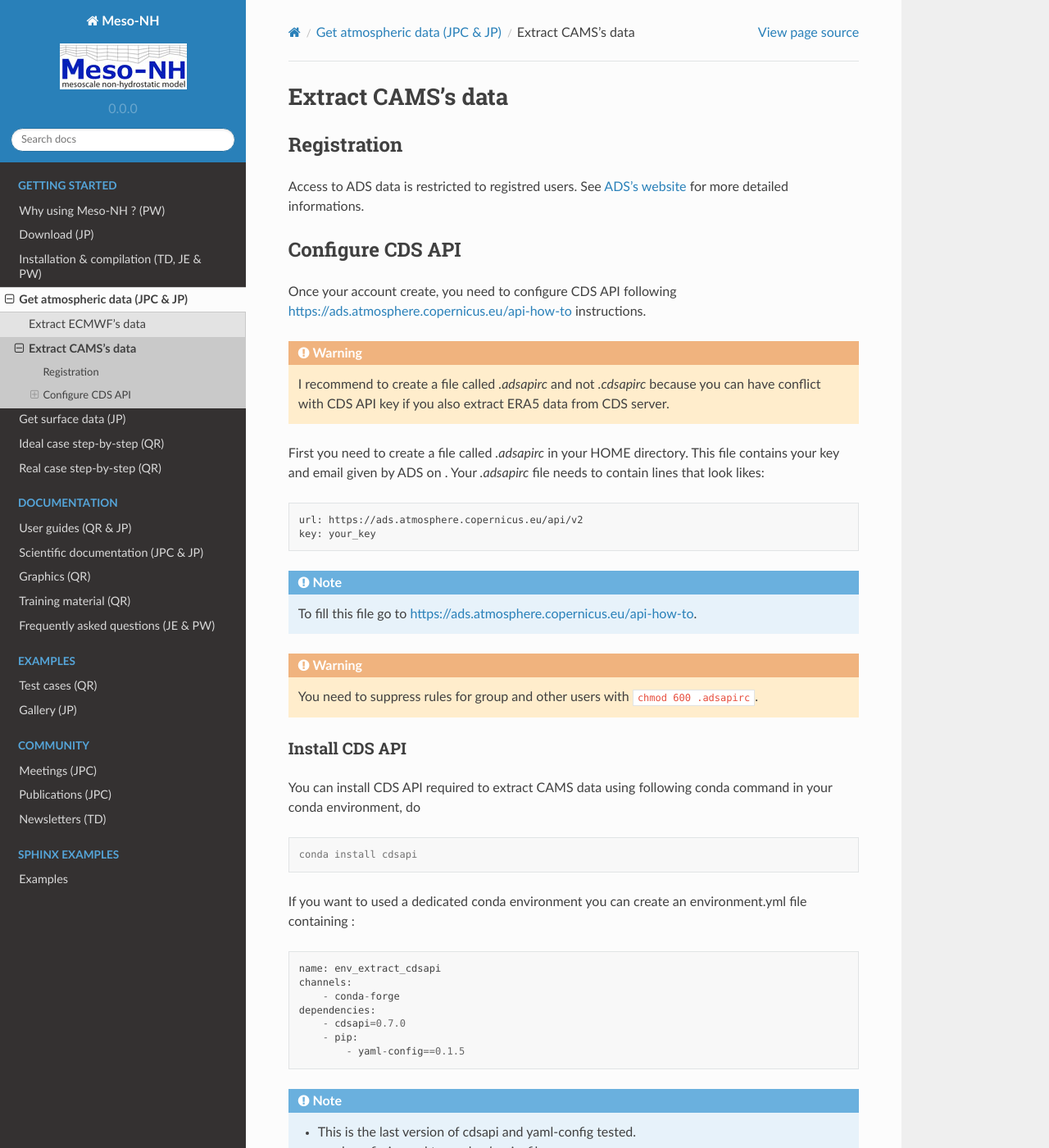
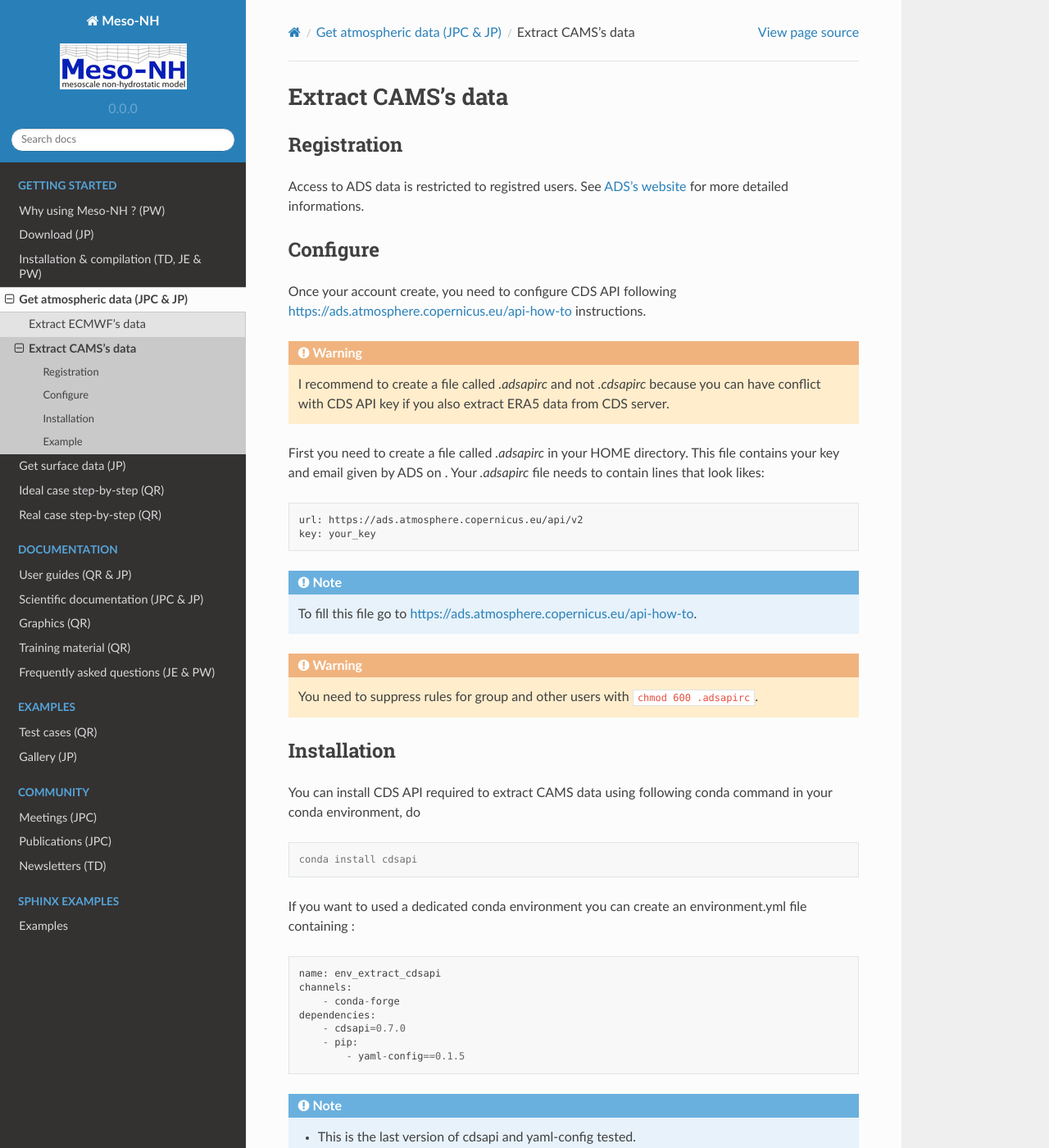
Before and after one commit to JorisPianezze/mesonh_beta_test_guide, a Sphinx documentation site: the page built from docs/source/getting_started/extract_cams_data/extract_cams_data.rst, in a window 1280 px wide and 1400 px high. Shown: the whole window at 82% size. Built offline with Sphinx 7.4.7 and the Read the Docs theme 2.0.0, drawn with Linux system fonts in a browser that asks for light colours; some of the changed text lies outside the part shown.

Commit message:
Correct bug on title of extract CAMS data

```diff
--- a/docs/source/getting_started/extract_cams_data/extract_cams_data.rst
+++ b/docs/source/getting_started/extract_cams_data/extract_cams_data.rst
@@ -9,7 +9,7 @@
 
 .. _configure_ads_api_key:
 
-Configure CDS API
+Configure
 --------------------------------------------
 
 Once your account create, you need to configure CDS API following https://ads.atmosphere.copernicus.eu/api-how-to instructions.
@@ -35,8 +35,8 @@
 
 .. _install_python_cdsapi:
 
-Install CDS API
-******************************
+Installation
+--------------------------------------------
 
 You can install CDS API required to extract CAMS data using following conda command in your conda environment, do
 
```
Also changed, not shown: other parts of docs/source/getting_started/extract_cams_data/extract_cams_data.rst (+2 -2 lines).
